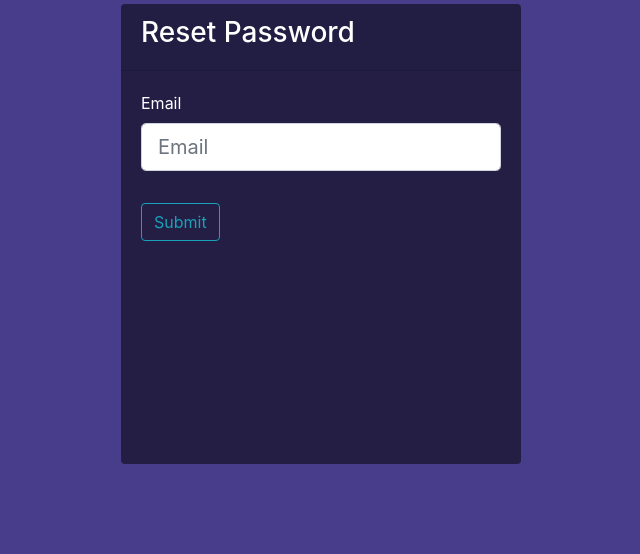
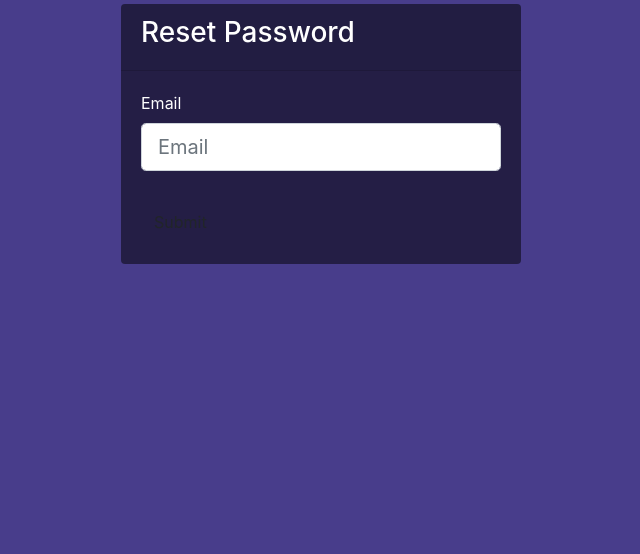
Before and after one commit to ppruchnicki/flask_web_app, a Python web app: template templates/reset_request.html in a window 1280 px wide. Shown: the part 302-856 px from the top of the page, without its empty margins (319-959 px from the left). Run offline with Jinja, Linux system fonts and the light colour scheme; the template is opened without the code that fills it, so the values that code supplies are empty, except form fields; form fields are guessed from the names that the template uses; some libraries are stand-ins or nearby versions.

Commit message:
readme media

```diff
--- a/static/styles.css
+++ b/static/styles.css
@@ -96,6 +96,15 @@ width: 400px;
 background-color: rgba(0,0,0,0.5) !important;
 border-radius: .25rem;
 }
+
+.card_reset{
+    height: 260px;
+    margin-top: auto;
+    margin-bottom: auto;
+    width: 400px;
+    background-color: rgba(0,0,0,0.5) !important;
+    border-radius: .25rem;
+    }
 
 .card-header h3{
 color: white;
--- a/templates/reset_request.html
+++ b/templates/reset_request.html
@@ -17,7 +17,7 @@ Reset Password
                     {% endfor %}
                 {% endif %}
             {% endwith %}
-            <div class="card_login">
+            <div class="card_reset">
 			<div class="card-header">
 				<h3>Reset Password</h3>
 			</div>
@@ -40,7 +40,7 @@ Reset Password
                             </div>
                         </fieldset>
                         <div class="form-group">
-                            {{ form.submit(class="btn btn-outline-info") }}
+                            {{ form.submit(class="btn btn-outline-primaty") }}
                         </div>
                     </form>
                 </div>
```
Also changed, not shown: README.md, readme_media/admin.gif (added), readme_media/notes_crud.gif (added), readme_media/profile_tab.gif (added), readme_media/registration.gif (added), readme_media/todos_crud.gif (added).
